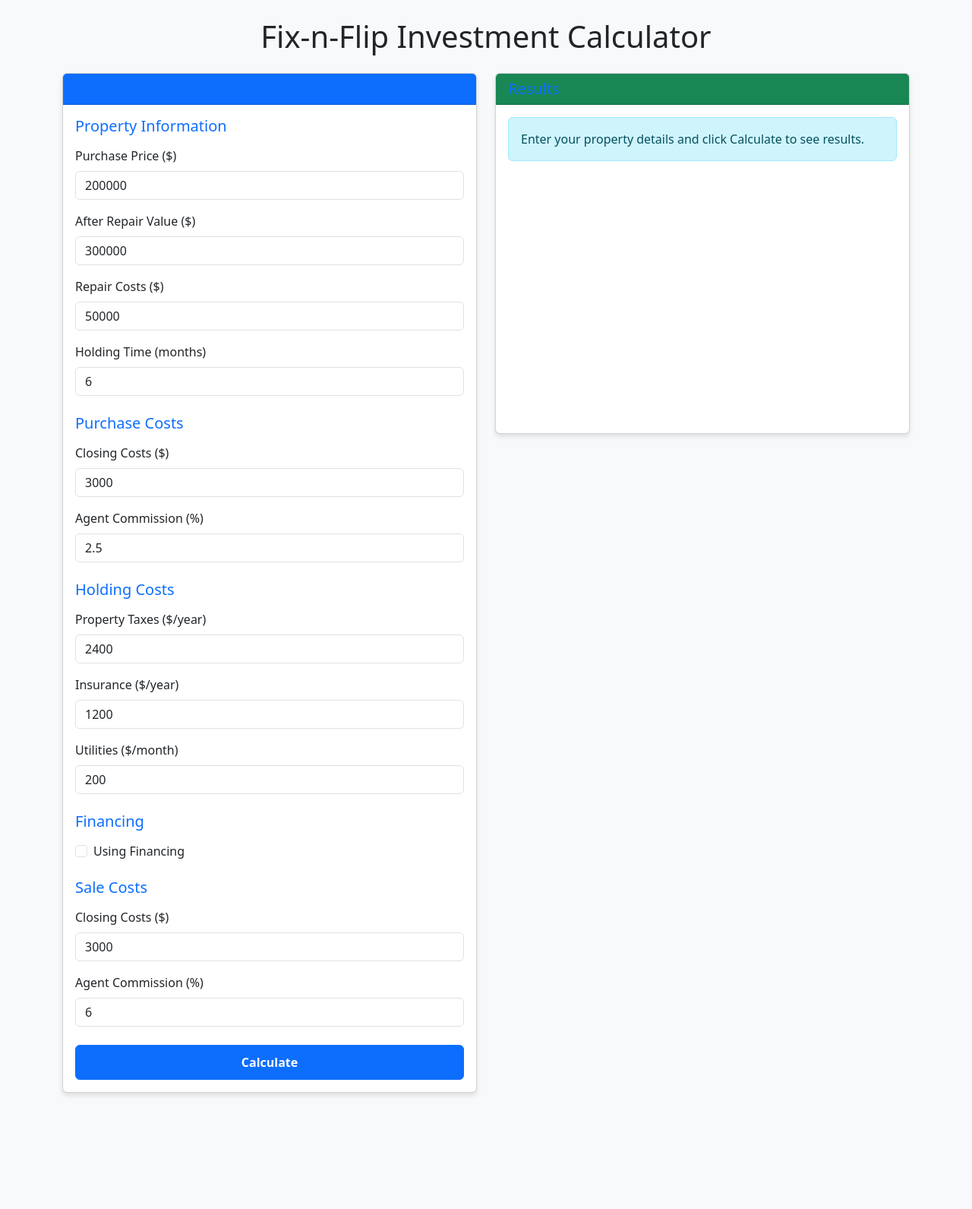
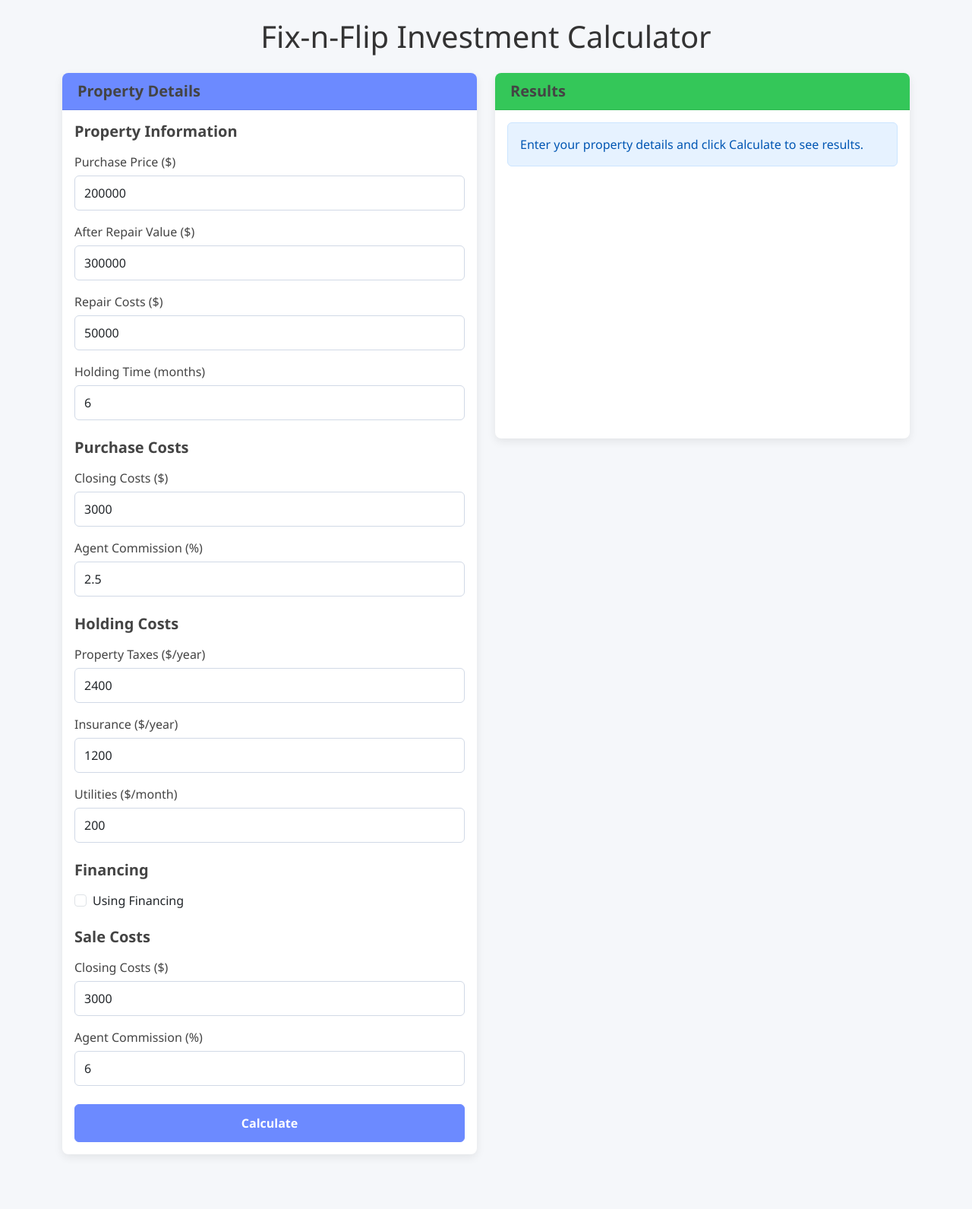
Before and after one commit to gogetjax/fix-n-flip-calculator, a Flask app: page / in a window 1280 px wide. Shown: the whole page at 76% size. Before the commit the page ends 1442 px from the top, so only its background shows below. Run offline with Flask 3, Linux system fonts and the light colour scheme.

Commit message:
Update color scheme for better readability

```diff
--- a/static/script.js
+++ b/static/script.js
@@ -115,11 +115,11 @@ function createCostChart(data) {
                     data.total_sale_cost
                 ],
                 backgroundColor: [
-                    '#4e73df',
-                    '#1cc88a',
-                    '#36b9cc',
-                    '#f6c23e',
-                    '#e74a3b'
+                    '#6c8aff',
+                    '#34c759',
+                    '#5ac8fa',
+                    '#ffcc00',
+                    '#ff3b30'
                 ]
             }]
         },
--- a/static/style.css
+++ b/static/style.css
@@ -1,43 +1,134 @@
+/* Base styles */
 body {
-    background-color: #f8f9fa;
+    background-color: #f5f7fa;
+    color: #333;
+    font-family: 'Segoe UI', Tahoma, Geneva, Verdana, sans-serif;
 }
 
+/* Card styling */
 .card {
-    box-shadow: 0 4px 6px rgba(0, 0, 0, 0.1);
-    margin-bottom: 20px;
+    box-shadow: 0 4px 12px rgba(0, 0, 0, 0.08);
+    margin-bottom: 24px;
+    border: none;
+    border-radius: 8px;
 }
 
 .card-header {
-    font-weight: bold;
+    font-weight: 600;
+    padding: 12px 20px;
+    border-bottom: 1px solid rgba(0, 0, 0, 0.08);
+    border-radius: 8px 8px 0 0 !important;
 }
 
+/* Form elements */
 .form-label {
     font-weight: 500;
+    color: #444;
+    margin-bottom: 6px;
 }
 
+.form-control {
+    border: 1px solid #d1d9e6;
+    border-radius: 6px;
+    padding: 10px 12px;
+}
+
+.form-control:focus {
+    border-color: #6c8aff;
+    box-shadow: 0 0 0 0.2rem rgba(108, 138, 255, 0.25);
+}
+
+.form-check-input:checked {
+    background-color: #6c8aff;
+    border-color: #6c8aff;
+}
+
+/* Results container */
 #results-container {
     min-height: 400px;
 }
 
+/* Status badges */
 .badge {
-    font-size: 1rem;
-    padding: 0.5rem;
+    font-size: 0.9rem;
+    padding: 0.5rem 0.75rem;
+    border-radius: 6px;
+    font-weight: 500;
 }
 
 .profitable {
-    background-color: #198754;
+    background-color: #34c759;
+    color: white;
 }
 
 .not-profitable {
-    background-color: #dc3545;
+    background-color: #ff3b30;
+    color: white;
 }
 
+/* Section headers */
 h5 {
-    color: #0d6efd;
-    margin-bottom: 15px;
+    color: #444;
+    margin-bottom: 16px;
+    font-weight: 600;
 }
 
+/* Button styling */
 #calculate-btn {
-    font-weight: bold;
-    padding: 10px;
+    font-weight: 600;
+    padding: 12px;
+    border-radius: 6px;
+    transition: all 0.2s ease;
 }
+
+/* Color scheme overrides */
+.bg-primary {
+    background-color: #6c8aff !important;
+}
+
+.btn-primary {
+    background-color: #6c8aff;
+    border-color: #6c8aff;
+}
+
+.btn-primary:hover {
+    background-color: #5a75e6;
+    border-color: #5a75e6;
+}
+
+.bg-success {
+    background-color: #34c759 !important;
+}
+
+/* Table styling */
+.table {
+    border-collapse: separate;
+    border-spacing: 0;
+}
+
+.table-striped > tbody > tr:nth-of-type(odd) {
+    background-color: rgba(108, 138, 255, 0.05);
+}
+
+.alert-info {
+    background-color: #e6f2ff;
+    border-color: #cce5ff;
+    color: #0056b3;
+}
+
+/* Accordion styling */
+.accordion-button:not(.collapsed) {
+    background-color: rgba(108, 138, 255, 0.1);
+    color: #6c8aff;
+}
+
+.accordion-button:focus {
+    box-shadow: none;
+    border-color: rgba(0, 0, 0, 0.125);
+}
+
+.accordion-item {
+    border: 1px solid rgba(0, 0, 0, 0.08);
+    border-radius: 6px;
+    margin-bottom: 8px;
+}
--- a/templates/index.html
+++ b/templates/index.html
@@ -6,6 +6,9 @@
     <title>Fix-n-Flip Calculator</title>
     <link rel="stylesheet" href="https://cdn.jsdelivr.net/npm/bootstrap@5.3.0/dist/css/bootstrap.min.css">
     <link rel="stylesheet" href="{{ url_for('static', filename='style.css') }}">
+    <link rel="preconnect" href="https://fonts.googleapis.com">
+    <link rel="preconnect" href="https://fonts.gstatic.com" crossorigin>
+    <link href="https://fonts.googleapis.com/css2?family=Inter:wght@400;500;600;700&display=swap" rel="stylesheet">
 </head>
 <body>
     <div class="container mt-4 mb-5">
@@ -111,7 +114,7 @@
                                 </div>
                             </div>
 
-                            <div class="d-grid gap-2">
+                                <div class="d-grid gap-2">
                                 <button type="button" id="calculate-btn" class="btn btn-primary">Calculate</button>
                             </div>
                         </form>
```
